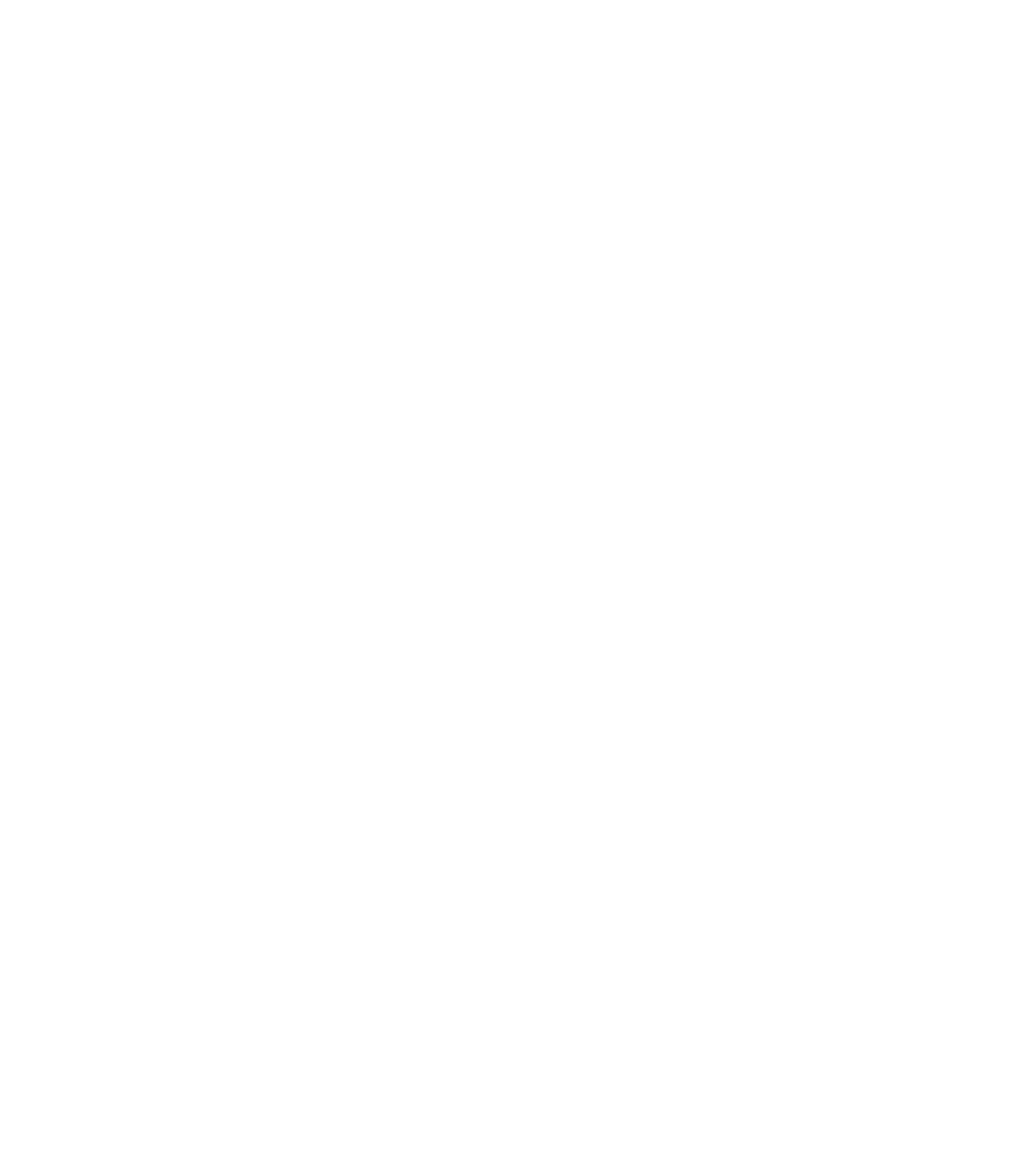
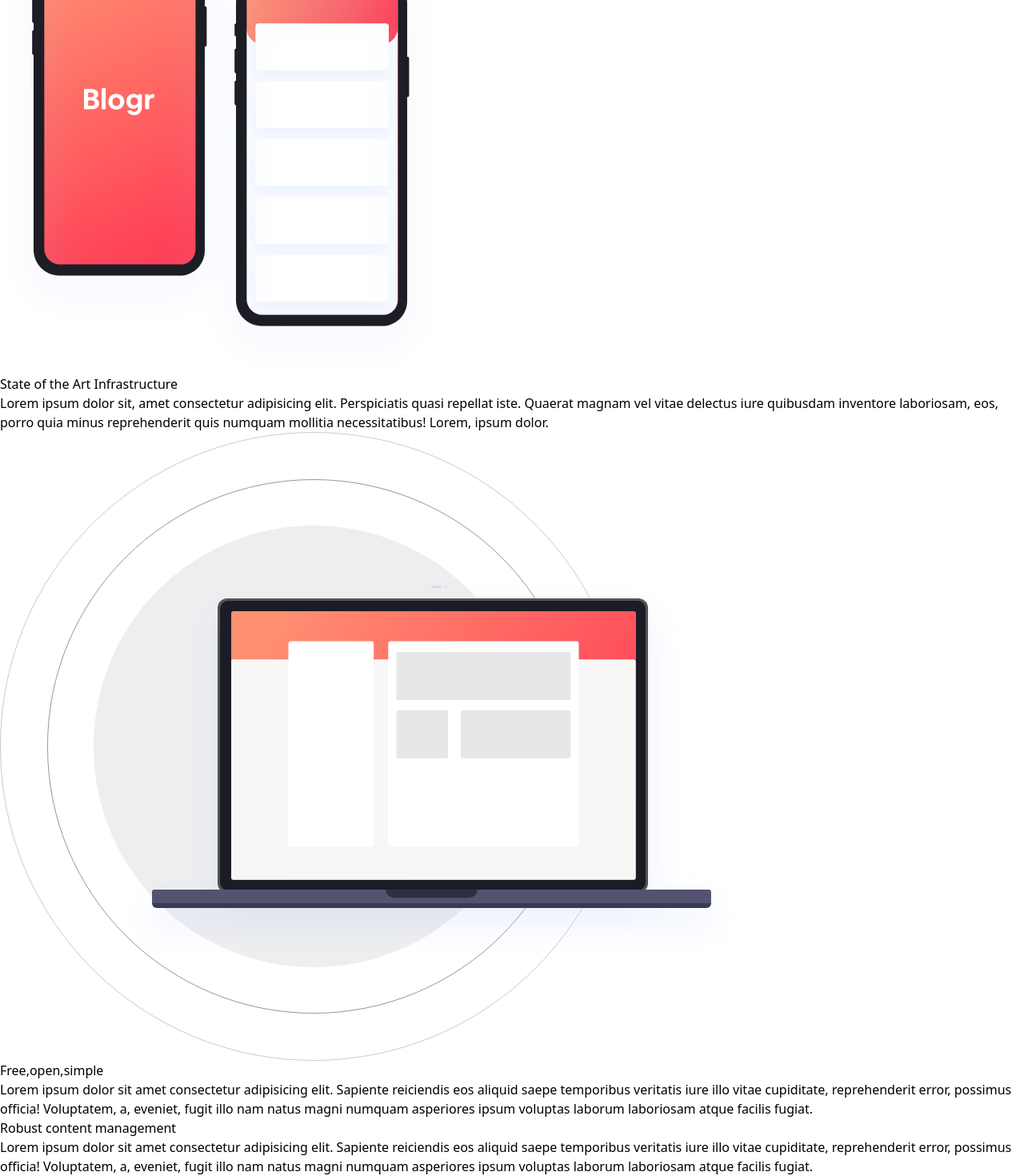
Before and after one commit to FrontEndAyush/Blogr, a React (Vite) app: page / in a window 1280 px wide. Shown: the part 3111-4581 px from the top of the page at 80% size. Before the commit the page ends 3000 px from the top, so only its background shows below. Built offline with nearby package versions, Linux system fonts and the light colour scheme.

Commit message:
made two more feature pages

```diff
--- a/src/App.jsx
+++ b/src/App.jsx
@@ -1,6 +1,8 @@
 import Navbar from "./components/Navbar";
 import Hero from "./components/Hero";
 import Features from "./components/Features";
+import FeaturesPageTwo from "./components/FeaturesPageTwo";
+import FeaturesPageThree from "./components/FeaturesPageThree";
 function App() {
   return (
     <>
@@ -10,6 +12,8 @@
         <Hero></Hero>
       </div>
       <Features></Features>
+      <FeaturesPageTwo></FeaturesPageTwo>
+      <FeaturesPageThree></FeaturesPageThree>
     </>
   );
 }
--- a/src/components/Features.jsx
+++ b/src/components/Features.jsx
@@ -7,7 +7,7 @@
         Designed for the future
       </h1>
       <div className="flex flex-wrap lg:flex-nowrap -mb-10 flex-col-reverse lg:flex-row">
-        <div className="mt-[100px] divOne p-5">
+        <div className="lg:mt-[100px] divOne p-5">
           <h1 className="text-2xl  text-center lg:text-left font-semibold mb-4">
             Introducing an extensible editor
           </h1>
--- /dev/null
+++ b/src/components/FeaturesPageThree.jsx
@@ -0,0 +1,35 @@
+import React from "react";
+
+const FeaturesPageThree = () => {
+  return (
+    <div className=" container lg:py-0 py-[150px]  mr-auto">
+      <div className="flex flex-wrap lg:flex-nowrap text-center px-6 lg:px-0 lg:text-left items-center">
+        <div>
+          <img src="/images/illustration-laptop-desktop.svg" className="w-[100vw] lg:relative -left-[150px] overflow-x-hidden" alt="" />
+        </div>
+
+        <div className = "lg:relative -left-[100px]">
+          <h1 className="mb-3 text-2xl font-semibold">Free,open,simple</h1>
+          <p className="lg:w-[600px] ">
+            {" "}
+            Lorem ipsum dolor sit amet consectetur adipisicing elit. Sapiente
+            reiciendis eos aliquid saepe temporibus veritatis iure illo vitae
+            cupiditate, reprehenderit error, possimus officia! Voluptatem, a,
+            eveniet, fugit illo nam natus magni numquam asperiores ipsum
+            voluptas laborum laboriosam atque facilis fugiat.
+          </p>
+          <h1 className="mt-7 mb-3 text-2xl font-semibold">Robust content management</h1>
+          <p className="lg:w-[600px]">
+            Lorem ipsum dolor sit amet consectetur adipisicing elit. Sapiente
+            reiciendis eos aliquid saepe temporibus veritatis iure illo vitae
+            cupiditate, reprehenderit error, possimus officia! Voluptatem, a,
+            eveniet, fugit illo nam natus magni numquam asperiores ipsum
+            voluptas laborum laboriosam atque facilis fugiat.
+          </p>
+        </div>
+      </div>
+    </div>
+  );
+};
+
+export default FeaturesPageThree;
--- /dev/null
+++ b/src/components/FeaturesPageTwo.jsx
@@ -0,0 +1,31 @@
+import React from "react";
+
+const FeaturesPageTwo = () => {
+  return (
+    <div className="w-full text-white py-14 mx-auto ">
+      <div className="h-[600px] lg:h-[400px] top-[1850px] lg:top-[1550px] w-full border-l  rounded-bl-[150px] rounded-tr-[150px] bg-[#393A56] absolute">
+
+      </div>
+      <div className="flex w-[80vw] flex-wrap pt-[320px] lg:pt-[0px] lg:flex-nowrap relative lg:bottom-[80px]  container mx-auto gap-10  justify-center items-center ">
+        <div>
+          <img src="/images/illustration-phones.svg" alt="" />
+        </div>
+
+        <div className="w-[600px]">
+          <h1 className="text-3xl font-semibold mb-5">
+            State of the Art Infrastructure
+          </h1>
+          <p>
+            Lorem ipsum dolor sit, amet consectetur adipisicing elit.
+            Perspiciatis quasi repellat iste. Quaerat magnam vel vitae delectus
+            iure quibusdam inventore laboriosam, eos, porro quia minus
+            reprehenderit quis numquam mollitia necessitatibus! Lorem, ipsum
+            dolor.
+          </p>
+        </div>
+      </div>
+    </div>
+  );
+};
+
+export default FeaturesPageTwo;
```
